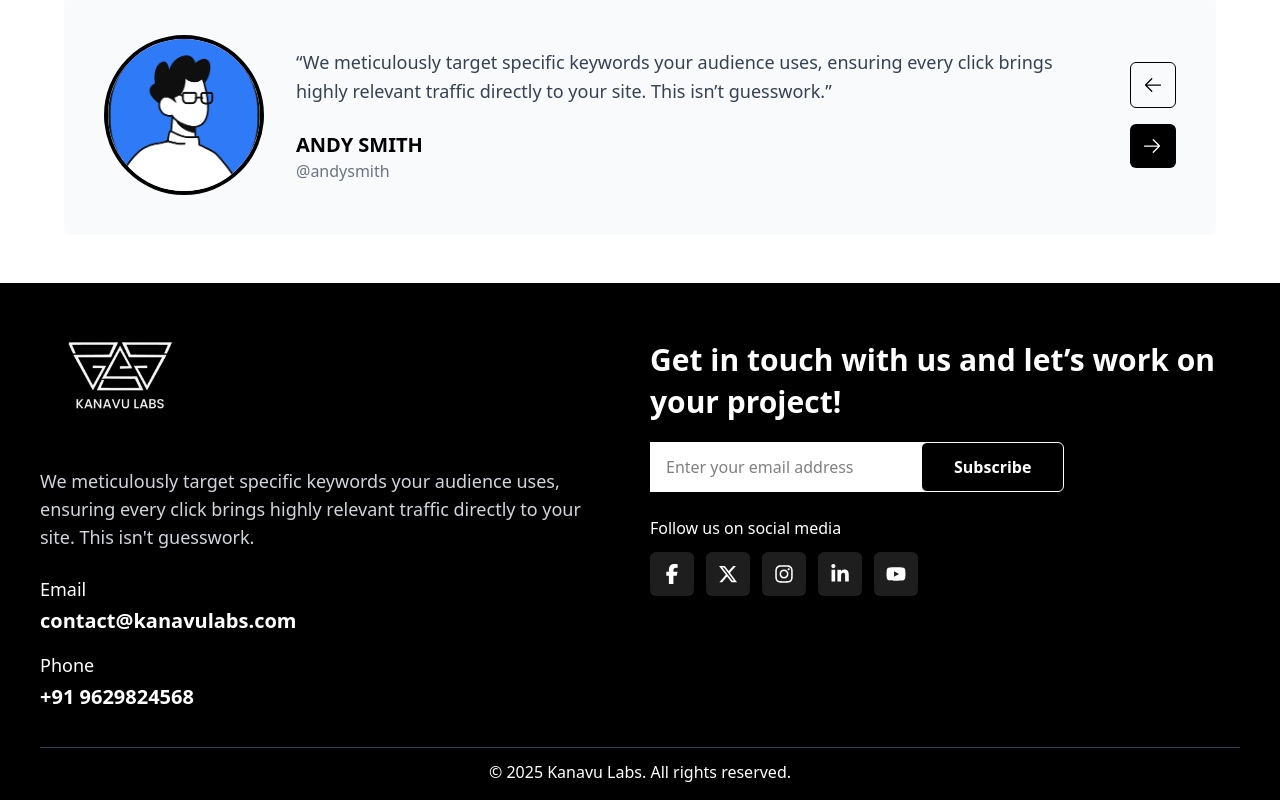
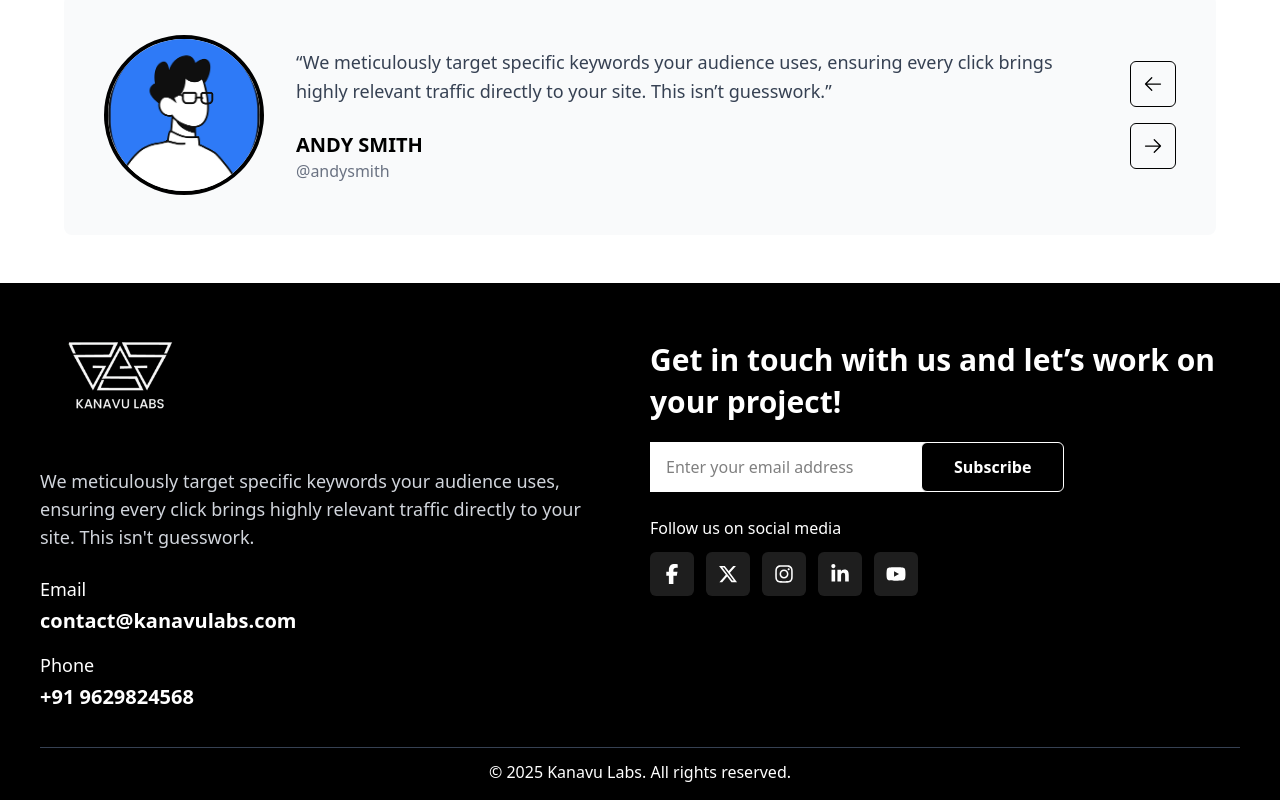
Before and after one commit to mohanrajnagooran/Kanavulabs, a React (Vite) app: page /services in a window 1280 px wide. Shown: the part 3179-3979 px from the top of the page. Built offline with nearby package versions, Linux system fonts and the light colour scheme.

Commit message:
changing code for contact us button background color

```diff
--- a/src/components/Servicestestinimonials.jsx
+++ b/src/components/Servicestestinimonials.jsx
@@ -84,7 +84,7 @@ const Servicestestinimonials = () => {
             </button>
             <button
               onClick={nextSlide}
-              className="p-3 bg-black text-white rounded-md hover:bg-gray-800 transition"
+              className="p-3 border border-black rounded-md hover:bg-black hover:text-white transition"
               aria-label="Next"
             >
               <ArrowRightIcon className="w-5 h-5" />
```
